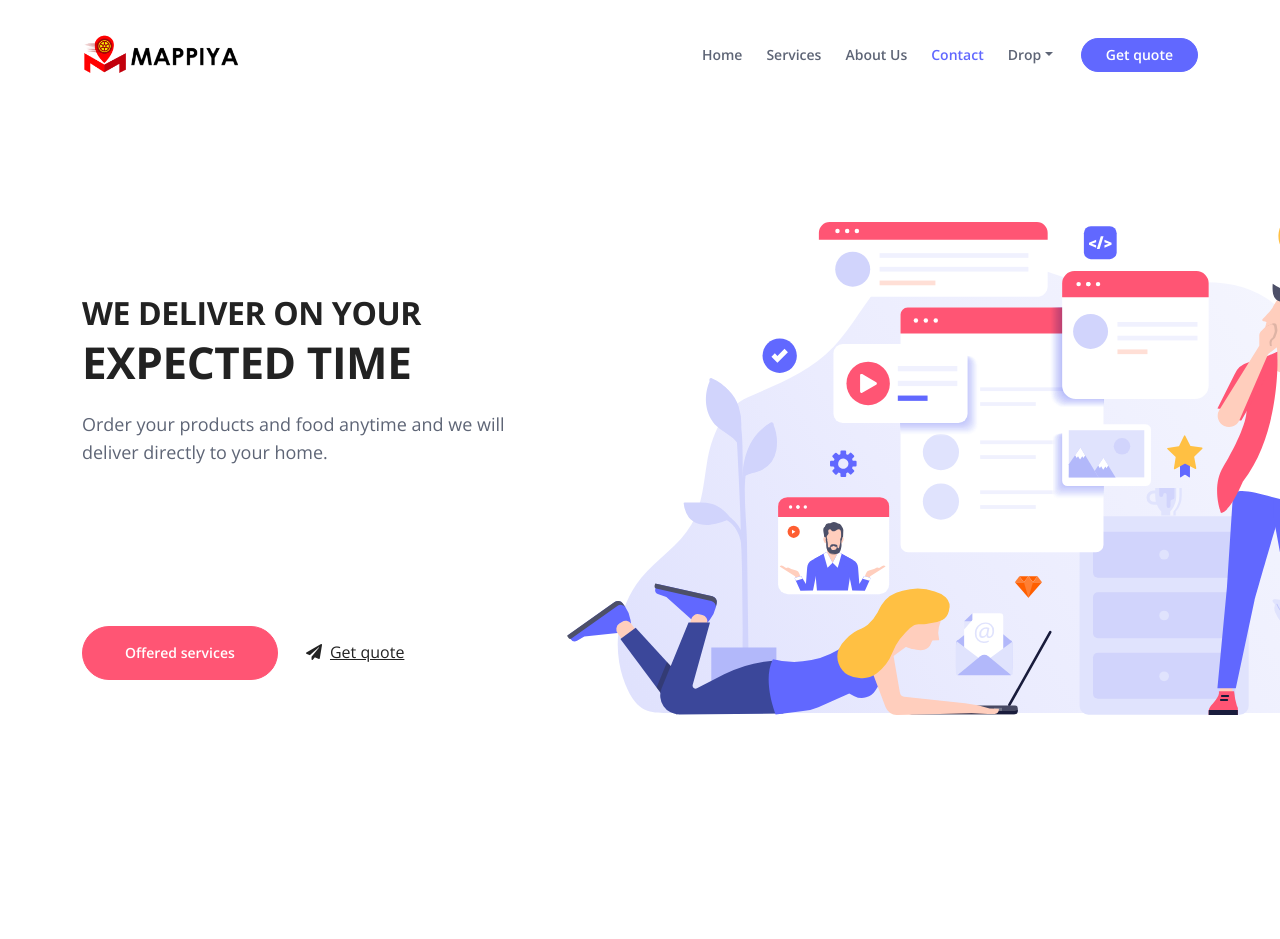
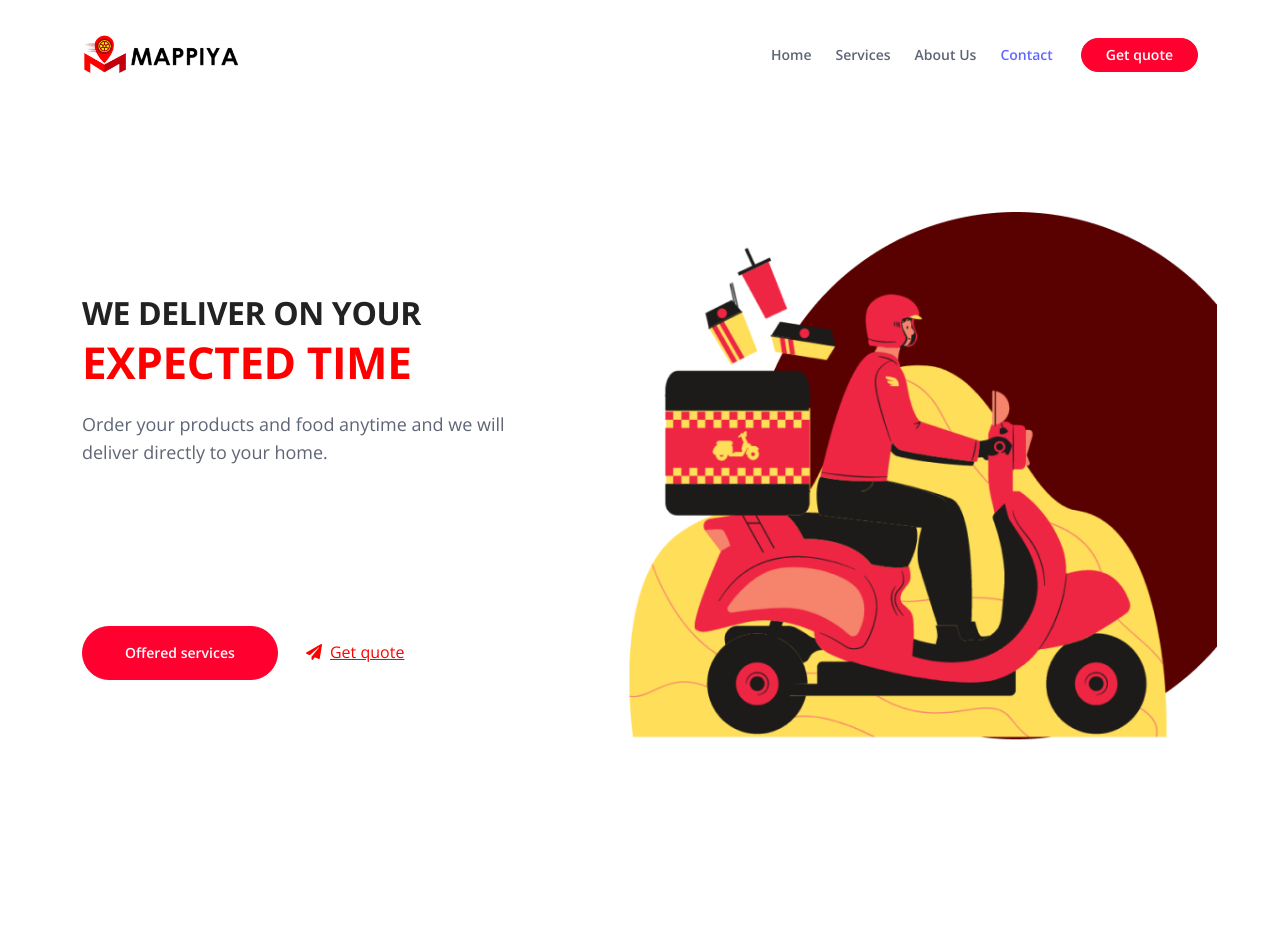
Before and after one commit to renitreni/mappiya-homepage, a PHP site: page / in a window 1280 px wide. Shown: the top 939 px of the page. Run offline with PHP 8.4, Linux system fonts and the light colour scheme.

Commit message:
landing page fixed home

```diff
--- a/css/styles.css
+++ b/css/styles.css
@@ -155,9 +155,9 @@ a:hover {
 .btn-solid-reg {
 	display: inline-block;
 	padding: 1.375rem 2.25rem 1.375rem 2.25rem;
-	border: 1px solid #ff5574;
+	border: 1px solid #ff002f;
 	border-radius: 30px;
-	background-color: #ff5574;
+	background-color: #ff002f;
 	color: #ffffff;
 	font-weight: 600;
 	font-size: 0.875rem;
@@ -168,16 +168,16 @@ a:hover {
 
 .btn-solid-reg:hover {
 	background-color: transparent;
-	color: #ff5574; /* needs to stay here because of the color property of a tag */
+	color: #ff002f; /* needs to stay here because of the color property of a tag */
 	text-decoration: none;
 }
 
 .btn-solid-lg {
 	display: inline-block;
 	padding: 1.625rem 2.625rem 1.625rem 2.625rem;
-	border: 1px solid #ff5574;
+	border: 1px solid #ff002f;
 	border-radius: 30px;
-	background-color: #ff5574;
+	background-color: #ff002f;
 	color: #ffffff;
 	font-weight: 600;
 	font-size: 0.875rem;
@@ -188,16 +188,16 @@ a:hover {
 
 .btn-solid-lg:hover {
 	background-color: transparent;
-	color: #ff5574; /* needs to stay here because of the color property of a tag */
+	color: #ff002f; /* needs to stay here because of the color property of a tag */
 	text-decoration: none;
 }
 
 .btn-solid-sm {
 	display: inline-block;
 	padding: 1rem 1.5rem 1rem 1.5rem;
-	border: 1px solid #ff5574;
+	border: 1px solid #ff002f;
 	border-radius: 30px;
-	background-color: #ff5574;
+	background-color: #ff002f;
 	color: #ffffff;
 	font-weight: 600;
 	font-size: 0.875rem;
@@ -208,7 +208,7 @@ a:hover {
 
 .btn-solid-sm:hover {
 	background-color: transparent;
-	color: #ff5574; /* needs to stay here because of the color property of a tag */
+	color: #ff002f; /* needs to stay here because of the color property of a tag */
 	text-decoration: none;
 }
 
@@ -474,13 +474,13 @@ select {
 }
 
 .navbar .btn-solid-sm {
-	border-color: #6168ff;
-	background-color: #6168ff;
+	border-color: #ff002f;
+	background-color: #ff002f;
 }
 
 .navbar .btn-solid-sm:hover {
 	background-color: transparent;
-	color: #6168ff;
+	color: #ff002f;
 }
 
 
@@ -512,12 +512,12 @@ select {
 
 .header .quote {
 	display: block;
-	color: #222222;
+	color: #ff0000;
 }
 
 .header .quote i {
 	margin-right: 0.5rem;
-	color: #222222;
+	color: #ff0000;
 }
 
 .header .text-container {
@@ -1528,7 +1528,7 @@ select {
 		position: absolute;
 		top: -80px;
 		left: 10px;
-		width: 840px;
+		width: 650px;
 		max-width: none;
 	}
 	/* end of header */
--- a/index.html
+++ b/index.html
@@ -61,16 +61,6 @@
                     <li class="nav-item">
                         <a class="nav-link" href="#contact">Contact</a>
                     </li>
-                    <li class="nav-item dropdown">
-                        <a class="nav-link dropdown-toggle" href="#" id="dropdown01" data-bs-toggle="dropdown" aria-expanded="false">Drop</a>
-                        <ul class="dropdown-menu" aria-labelledby="dropdown01">
-                            <li><a class="dropdown-item" href="article.html">Article Details</a></li>
-                            <li><div class="dropdown-divider"></div></li>
-                            <li><a class="dropdown-item" href="terms.html">Terms Conditions</a></li>
-                            <li><div class="dropdown-divider"></div></li>
-                            <li><a class="dropdown-item" href="privacy.html">Privacy Policy</a></li>
-                        </ul>
-                    </li>
                 </ul>
                 <span class="nav-item">
                     <a class="btn-solid-sm" href="#contact">Get quote</a>
@@ -87,7 +77,7 @@
                 <div class="col-lg-6 col-xl-5">
                     <div class="text-container">
                         <h2 class="h2-large">WE DELIVER ON YOUR</h2>
-                        <h1 class="h1-large">EXPECTED TIME</h1>
+                        <h1 class="h1-large" style="color:red">EXPECTED TIME</h1>
                         <p class="p-large">Order your products and food anytime and we will deliver directly to your home.</p>
                         <a class="btn-solid-lg" href="#services">Offered services</a>
                         <a class="quote" href="#contact"><i class="fas fa-paper-plane"></i>Get quote</a>
@@ -95,7 +85,7 @@
                 </div> <!-- end of col -->
                 <div class="col-lg-6 col-xl-7">
                     <div class="image-container">
-                        <img class="img-fluid" src="images/header-illustration.svg" alt="alternative">
+                        <img class="img-fluid" src="images/motorman.png" alt="alternative">
                     </div> <!-- end of image-container -->
                 </div> <!-- end of col -->
             </div> <!-- end of row -->
```
Also changed, not shown: images/motorman.png (added).
